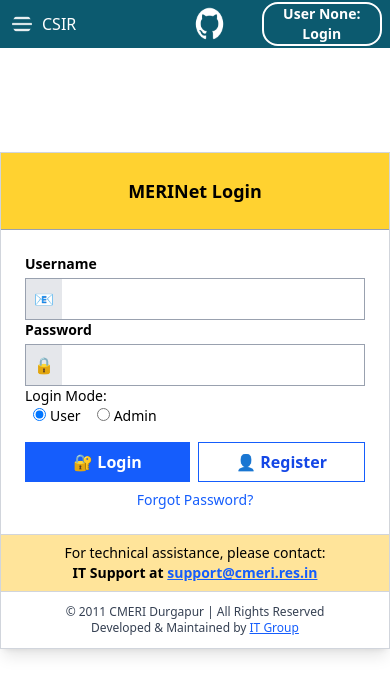
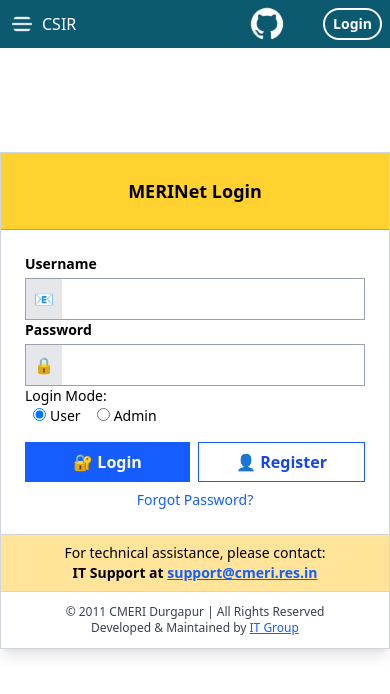
Before and after one commit to Arslan950/Intranet_For_CSIRV2, a React (Vite) app in the folder my-vue-app/: page /login in a window 390 px wide. Shown: the top 694 px of the page. Built offline with nearby package versions, Linux system fonts and the light colour scheme.

Commit message:
fix: mongodb atlas tls issue

```diff
--- a/my-vue-app/components/Navbar.jsx
+++ b/my-vue-app/components/Navbar.jsx
@@ -19,8 +19,8 @@
   };
 
   return (
-    <div className="">
-      <ul className="flex justify-between text-white font-medium bg-[#0c5a6f] w-full h-12 text- p-2">
+    <div className="mb-12">
+      <ul className="flex fixed  justify-between z-100 text-white font-medium bg-[#0c5a6f] w-full h-12 text- p-2">
         <div className="flex items-center gap-1.5  j w-1/2">
           <img
             onClick={handleYes}
@@ -46,11 +46,11 @@
 
           </Link>
           <button
-            className="   sm:py-1 hover:bg-white transition ease-out duration-150 active:ring-1 active:ring-blue-200 hover:text-[#0c5a6f] rounded-2xl font-bold border-2  border-white px-2 capitalize text-sm pb-[2px ] hover:bg-red-700"
+            className=" flex  py-1 hover:bg-white transition ease-out duration-150 active:ring-1 active:ring-blue-200 hover:text-[#0c5a6f] rounded-2xl font-bold border-2  border-white px-2 capitalize text-sm pb-[2px ] hover:bg-red-700"
             onClick={handleLogout}
           >
-            {props.role} {props.username}:{" "}
-            {props.authenticated ? "Logout" : "login"}
+           <span className="hidden sm:block"> {props.role} {props.username}:</span>
+          <span className=""> {props.authenticated ? "Logout" : "login"}</span>
           </button>
         </div>
       </ul>
--- a/my-vue-app/components/Sidebar.jsx
+++ b/my-vue-app/components/Sidebar.jsx
@@ -1,4 +1,4 @@
-import React, { useState } from "react";
+import React, { useState ,useEffect} from "react";
 import { Menu, X } from "lucide-react";
 import { Link } from "react-router-dom";
 import { Outlet } from "react-router-dom";
@@ -6,20 +6,27 @@
 //   const [open, setOpen] = useState(true);
 
   const toggleSidebar = () => setopen(!open);
+// useEffect(() => {
+//   if (open) {
+//     document.body.classList.add("no-scroll");
+//   } else {
+//     document.body.classList.remove("no-scroll");
+//   }
+// }, [open]);
 
   return (
-    <div className="flex min-h-screen ">
+    <div className="flex min-h-screen   ">
       {/* Sidebar */}
       <div
-        className={`bg-[#0c5a6f] text-white transition-all ease-in-out duration-300 ${
-          open ? "w-60" : "w-14"
+        className={`bg-[#0c5a6f] text-white z-50 transition-all ease-in-out duration-300 fixed h-screen     ${
+          open ? "w-60 " : "w-0  sm:w-14 "
         } overflow-hidden flex flex-col`}
       >
         {/* Header with toggle button always visible */}
         {/* <button onClick={toggleSidebar}>{open? "Dashboard":"x"}</button> */}
         {/* Navigation Items */}
 
-        <nav className="flex-1 mt-4 space-y-2 ">
+        <nav className="flex-1 space-y-2 ">
           <Link  to={"/document"} className=" flex justify-start items-center py-2 px-3 hover:bg-[#3949ab] cursor-pointer">
            <span>📁</span>  <span className={`transition ease-in duration-500 ${open? "block":"hidden"}`} > {open && "Documents"}</span>
           </Link>
@@ -40,8 +47,8 @@
       </div>
 
       {/* Main Content Area */}
-      <main className="w-full ">
-        <Outlet/>
+      <main className={`w-full  sm:ml-14`}>
+        <Outlet />
         </main>
     </div>
   );
--- a/my-vue-app/src/App.jsx
+++ b/my-vue-app/src/App.jsx
@@ -32,7 +32,7 @@
   }, [auth.authenticated]);
 
   return (
-    <div className="relative">
+    <div className="flex flex-col min-h-screen">
       <ToastContainer />
       {/* {loading && (
   <div className="fixed inset-0 bg-black bg-opacity-50 z-50 flex items-center justify-center">
--- a/my-vue-app/src/index.css
+++ b/my-vue-app/src/index.css
@@ -15,3 +15,10 @@
 .bg-nav{
     background-color: #0c5a6f;
 }
+.no-scroll {
+  overflow: hidden;
+}
+
+html, body, #root {
+  height: 100%;
+}
```
